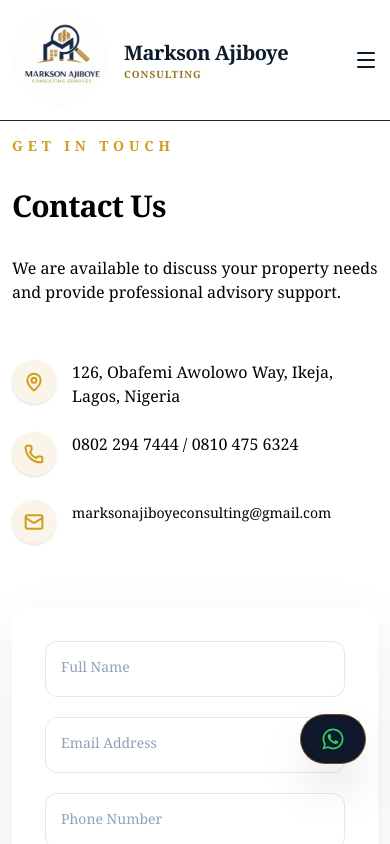
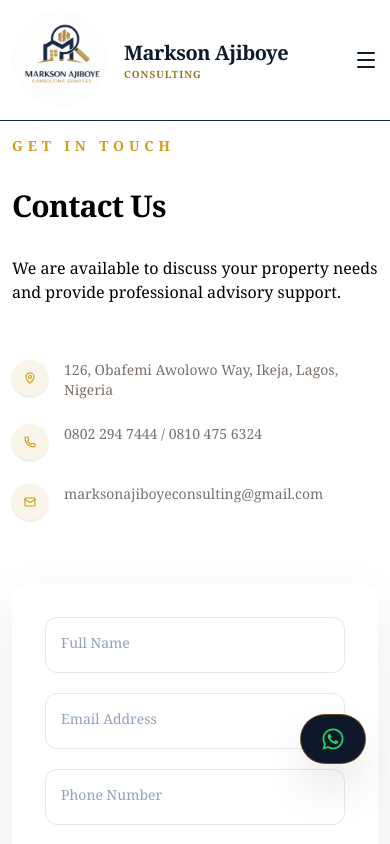
Before and after one commit to Elijah13-web/Estate, a React (Vite) app: page /contact in a window 390 px wide. Shown: the top 844 px of the page. Built offline with nearby package versions, Linux system fonts and the light colour scheme.

Commit message:
update commit

```diff
--- a/src/pages/ContactPage.jsx
+++ b/src/pages/ContactPage.jsx
@@ -188,7 +188,7 @@
                 We are available to discuss your property needs and provide professional advisory support.
               </p>
 
-              <div className="space-y-6 pt-6">
+              <div className="space-y-6 pt-6 text-sm md:text-lg text-[#7a706a]">
                 {[
                   {
                     Icon: MapPin,
@@ -203,7 +203,7 @@
   text: (
     <a
       href="mailto:marksonajiboyeconsulting@gmail.com"
-      className="text-muted-foreground hover:text-[#d09d1e] transition-colors text-sm"
+      className="text-muted-foreground hover:text-[#d09d1e] transition-colors"
     >
    marksonajiboyeconsulting@gmail.com
     </a>
@@ -212,7 +212,7 @@
                 ].map(({ Icon, text }, i) => (
                   <div key={i} className="flex items-start gap-4 group">
                     <div className="p-3 rounded-full bg-[#d09d1e]/10 shadow-sm">
-                      <Icon className="w-5 h-5 text-[#d09d1e]" strokeWidth={2.4} />
+                      <Icon className="md:w-5 md:h-5 w-3 h-3 text-[#d09d1e]" strokeWidth={2.4} />
                     </div>
                     <p className="text-muted-foreground">{text}</p>
                   </div>
```
